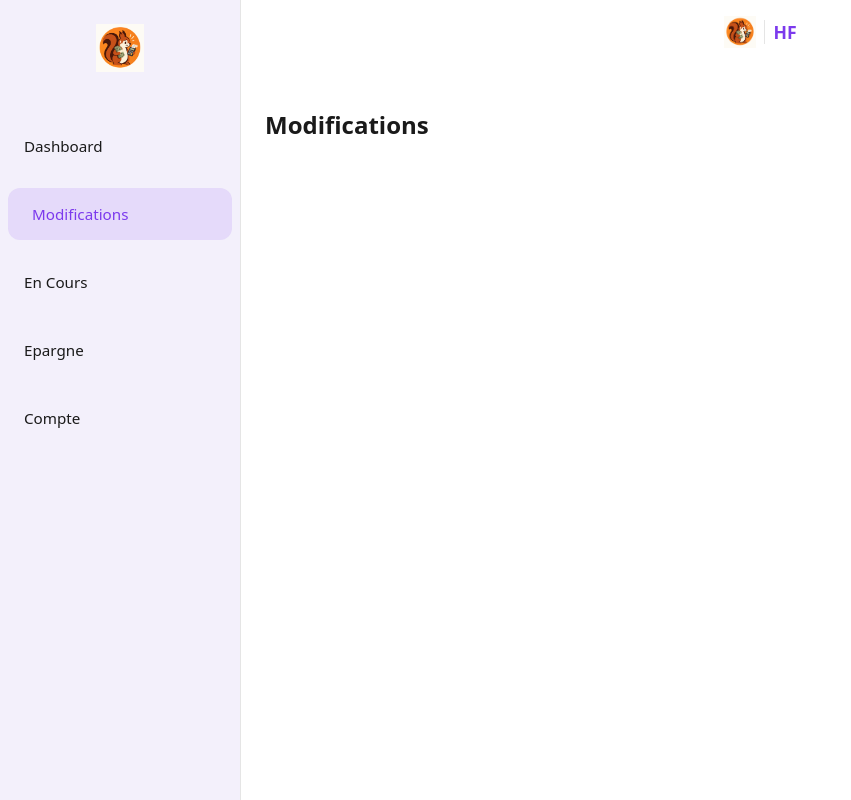
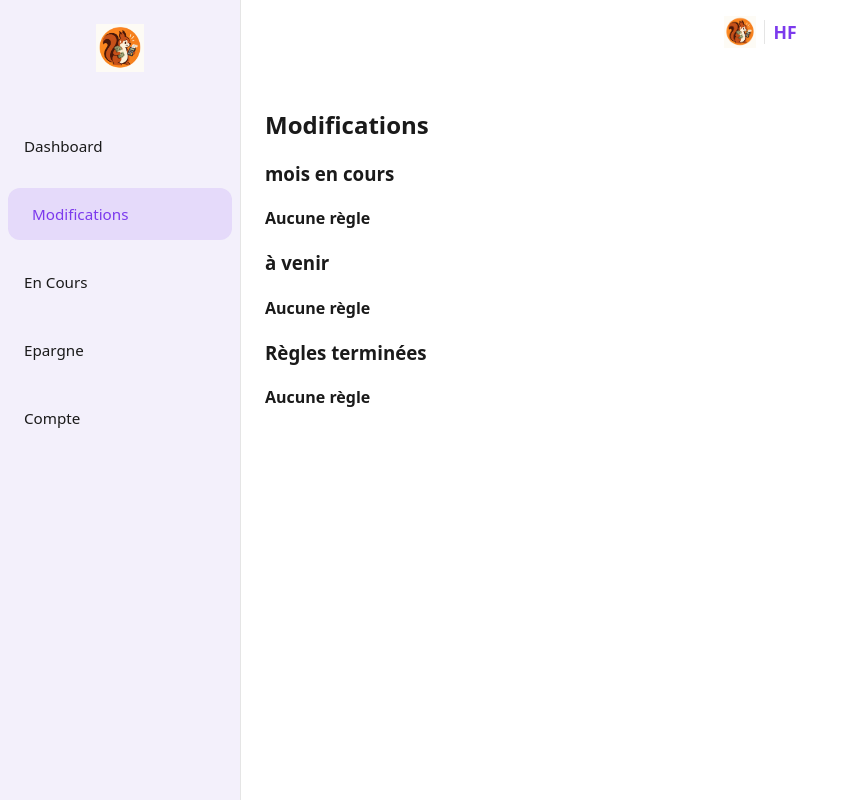
Before and after one commit to donhug/budget-app, a React (Vite) app in the folder Compte/: page /rules-changes in a window 1280 px wide. Shown: the whole page, without its empty margins (0-851 px from the left). Built offline with nearby package versions, Linux system fonts and the light colour scheme.

Commit message:
feat: affiche les règles par groupe ( en cours, à venir, terminées)

```diff
--- /dev/null
+++ b/Compte/src/components/RuleList/RuleList.jsx
@@ -0,0 +1,34 @@
+import style from "./RuleList.module.css";
+import { formatMonth } from "../../utils/dates";
+
+function RuleList({ title, rules }) {
+  return (
+    <div>
+      <h3>{title}</h3>
+      {rules.length === 0 ? (
+        <h4>Aucune règle</h4>
+      ) : (
+        rules.map((rule) => (
+          <div key={rule.id}>
+            <div>
+              <p>{rule.label}</p>
+              <p>
+                {rule.type === "income" ? "+" : ""}
+                {rule.value}€{" "}
+              </p>
+            </div>
+            <div>
+              <p>Début de la règle : {formatMonth(rule.start)}</p>
+              <p>
+                {" "}
+                fin :{rule.end !== null ? formatMonth(rule.end) : "pas de fin"}
+              </p>
+            </div>
+          </div>
+        ))
+      )}
+    </div>
+  );
+}
+
+export default RuleList;
--- a/Compte/src/pages/ChangesRules/ChangesRules.jsx
+++ b/Compte/src/pages/ChangesRules/ChangesRules.jsx
@@ -1,10 +1,22 @@
 import { useEffect, useState } from "react";
 import style from "./ChangesRules.module.css";
 import { getRules } from "../../services/storage";
-import OperationList from "../../components/OperationList/OperationList";
+import { getCurrentMonth } from "../../utils/dates";
+import RuleList from "../../components/RuleList/RuleList";
 
 function ChangesRules() {
   const [globalRules, setGlobalRules] = useState([]);
+  const currentMonth = getCurrentMonth();
+
+  const currentRules = globalRules.filter(
+    (rule) =>
+      currentMonth >= rule.start &&
+      (rule.end === null || currentMonth <= rule.end),
+  );
+  const futureRules = globalRules.filter((rule) => rule.start > currentMonth);
+  const terminatedRules = globalRules.filter(
+    (rule) => rule.end !== null && rule.end < currentMonth,
+  );
 
   useEffect(() => {
     setGlobalRules(getRules());
@@ -13,13 +25,13 @@ function ChangesRules() {
   return (
     <div>
       <h2>Modifications</h2>
-      {globalRules.map((rule) => (
-        <div>
-          <p>
-            {rule.label} --- {rule.type} --- {rule.value}
-          </p>
-        </div>
-      ))}
+
+      <RuleList title="mois en cours" rules={currentRules} />
+
+      <RuleList title="à venir" rules={futureRules} />
+
+      <RuleList title="Règles terminées " rules={terminatedRules} />
+
     </div>
   );
 }
```
Also changed, not shown: Compte/src/components/RuleList/RuleList.module.css (added).
